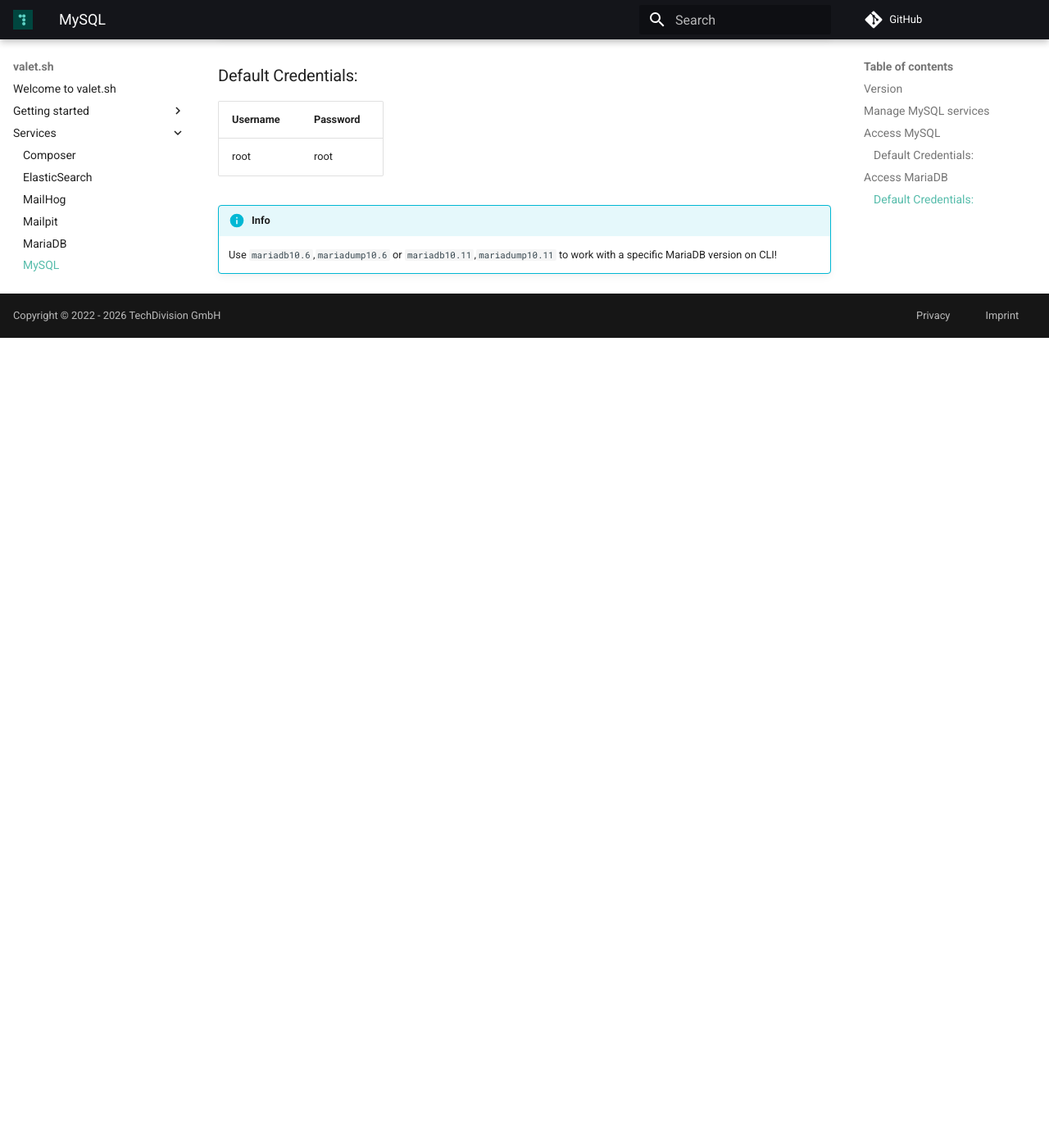
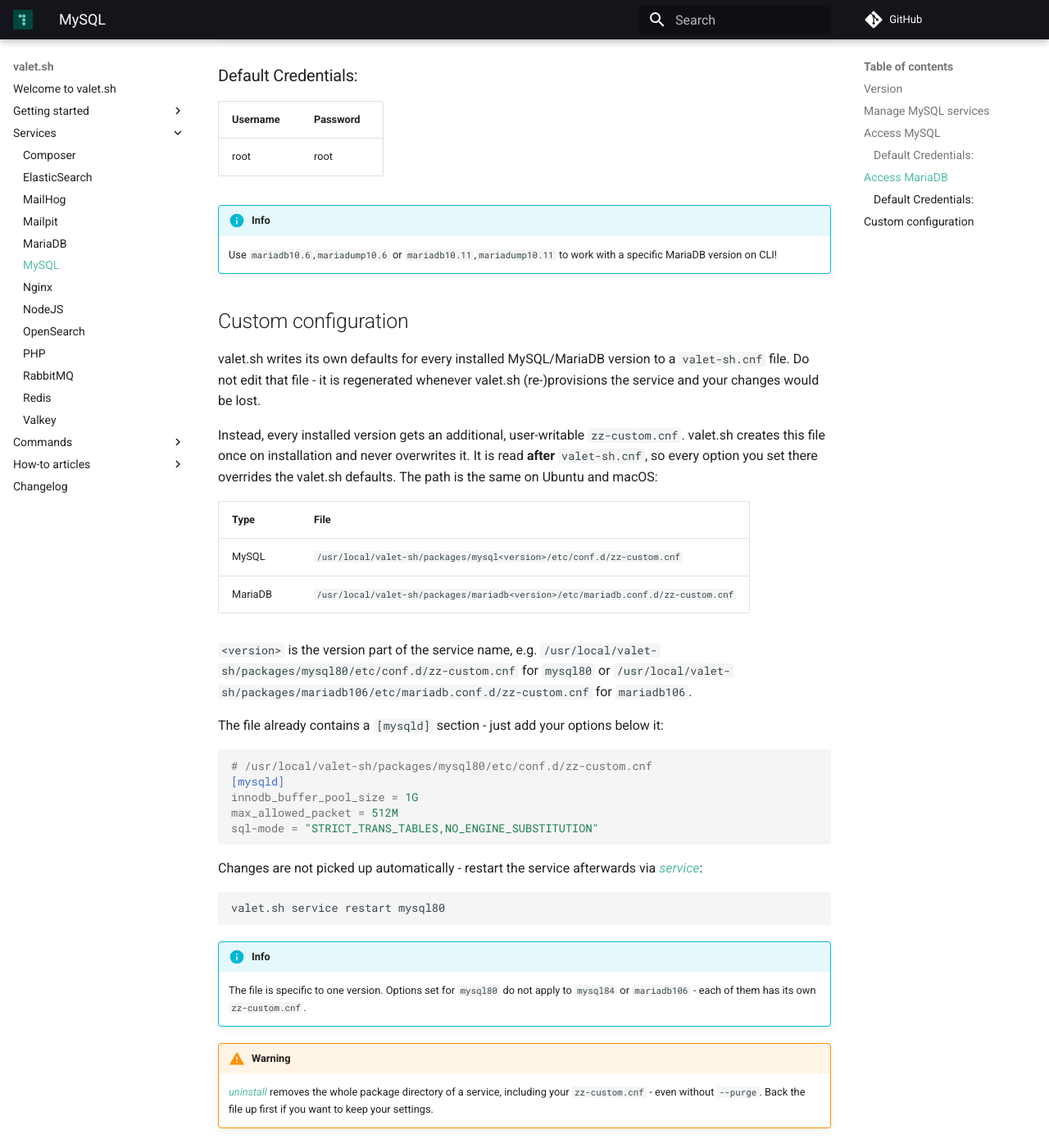
Before and after one commit to valet-sh/docs, an MkDocs documentation site: the page built from docs/services/mysql.md, in a window 1280 px wide and 1400 px high, scrolled down 2177 px. Shown: the whole window at 82% size. Built offline with MkDocs 1.6.1 and Material for MkDocs 9.7.7, drawn with Linux system fonts in a browser that asks for light colours; comment, search, counter and statistics services are not loaded; the version menu is left out; before the commit the page ends 2589 px from its top, so only the background shows below that.

Commit message:
update docs

````diff
--- a/docs/services/mysql.md
+++ b/docs/services/mysql.md
@@ -85,3 +85,45 @@
 
 !!! Info
     Use `mariadb10.6`,`mariadump10.6` or `mariadb10.11`,`mariadump10.11` to work with a specific MariaDB version on CLI!
+
+
+## Custom configuration
+
+valet.sh writes its own defaults for every installed MySQL/MariaDB version to a `valet-sh.cnf` file. Do not edit
+that file - it is regenerated whenever valet.sh (re-)provisions the service and your changes would be lost.
+
+Instead, every installed version gets an additional, user-writable `zz-custom.cnf`. valet.sh creates this file once
+on installation and never overwrites it. It is read <strong>after</strong> `valet-sh.cnf`, so every option you set
+there overrides the valet.sh defaults. The path is the same on Ubuntu and macOS:
+
+| Type    | File                                                                             |
+|---------|----------------------------------------------------------------------------------|
+| MySQL   | `/usr/local/valet-sh/packages/mysql<version>/etc/conf.d/zz-custom.cnf`           |
+| MariaDB | `/usr/local/valet-sh/packages/mariadb<version>/etc/mariadb.conf.d/zz-custom.cnf` |
+
+`<version>` is the version part of the service name, e.g. `/usr/local/valet-sh/packages/mysql80/etc/conf.d/zz-custom.cnf`
+for `mysql80` or `/usr/local/valet-sh/packages/mariadb106/etc/mariadb.conf.d/zz-custom.cnf` for `mariadb106`.
+
+The file already contains a `[mysqld]` section - just add your options below it:
+
+```ini
+# /usr/local/valet-sh/packages/mysql80/etc/conf.d/zz-custom.cnf
+[mysqld]
+innodb_buffer_pool_size = 1G
+max_allowed_packet = 512M
+sql-mode = "STRICT_TRANS_TABLES,NO_ENGINE_SUBSTITUTION"
+```
+
+Changes are not picked up automatically - restart the service afterwards via *[service](../commands/service.md)*:
+
+```bash
+valet.sh service restart mysql80
+```
+
+!!! Info
+    The file is specific to one version. Options set for `mysql80` do not apply to `mysql84` or `mariadb106` -
+    each of them has its own `zz-custom.cnf`.
+
+!!! Warning
+    *[uninstall](../commands/uninstall.md)* removes the whole package directory of a service, including your
+    `zz-custom.cnf` - even without `--purge`. Back the file up first if you want to keep your settings.
````
Also changed, not shown: docs/getting-started/whats-new.md (+3 -0 lines), docs/how-to-articles/how-to-use-the-development-branch-of-valet-sh.md (+1 -9 lines), docs/how-to-articles/index.md (+0 -3 lines), docs/how-to-articles/install-ioncube-loader.md (deleted, +0 -21 lines), docs/how-to-articles/migrate-from-valet-plus-to-valet-sh.md (deleted, +0 -80 lines), docs/how-to-articles/migration-cheatsheet-from-valet-plus-to-valet-sh.md (deleted, +0 -109 lines), docs/how-to-articles/upgrade-valet-sh.md (+1 -15 lines).
